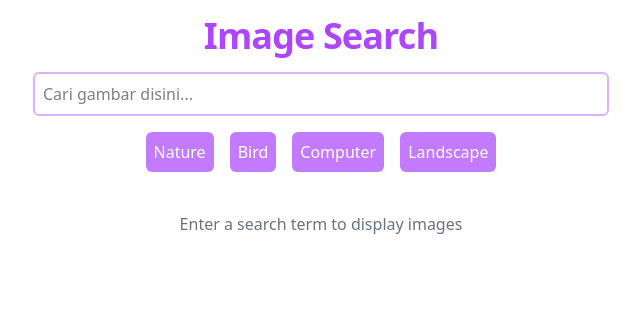
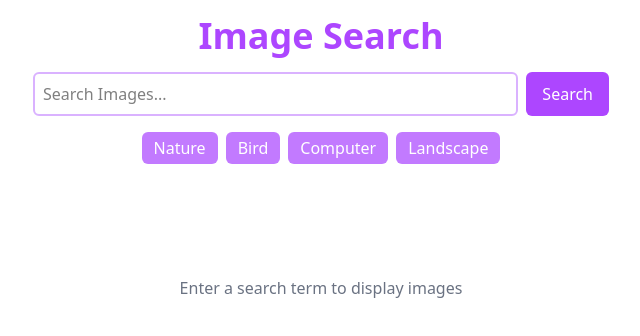
Before and after one commit to ArdyIan/gallery-viewer, a React (Vite) app: page / in a window 1280 px wide. Shown: the top 336 px of the page, without its empty margins (319-959 px from the left). Built offline with nearby package versions, Linux system fonts and the light colour scheme.

Commit message:
card hover effect with description

```diff
--- a/src/components/imageSearch.jsx
+++ b/src/components/imageSearch.jsx
@@ -1,72 +1,123 @@
 import axios from "axios";
+// import { button, div, image, title } from "motion/react-client";
 import React, { useState, useRef, useEffect, useCallback } from "react";
+// import { motion } from "motion/react";
 
 const API_URL = "https://api.unsplash.com/search/photos";
 const IMAGE_PER_PAGE = 20;
 
+const ExpandableCard = ({
+  imageSrc = "https://via.placeholder.com/400x300",
+  imageAlt = "Card Image",
+  title = "Card Title",
+  description = "No description available",
+  username = "Unknown",
+  userProfile = "https://unsplash.com",
+  userImage = "https://via.placeholder.com/100",
+}) => {
+  const [isHovered, setIsHovered] = useState(false);
+
+  return (
+    <div className="relative overflow-hidden rounded-lg shadow-lg h-64" onMouseEnter={() => setIsHovered(true)} onMouseLeave={() => setIsHovered(false)}>
+      <img src={imageSrc} alt={imageAlt} className="w-full h-full object-cover transition-transform duration-300 hover:scale-105" />
+
+      {/* Overlay */}
+      <div className={`absolute inset-0 bg-gradient-to-t from-black/80 via-black/20 to-transparent flex flex-col justify-end p-4 transition-all duration-300 ${isHovered ? "opacity-100" : "opacity-0"}`}>
+        <div className="flex items-center mb-2">
+          <img src={userImage} alt={username} className="w-8 h-8 rounded-full mr-2" />
+          <a href={userProfile} target="_blank" rel="noopener noreferrer" className="text-white font-medium hover:underline">
+            @{username}
+          </a>
+        </div>
+        <h3 className="text-white text-lg font-bold line-clamp-1">{title}</h3>
+        <p className="text-white text-sm line-clamp-2">{description}</p>
+      </div>
+    </div>
+  );
+};
+
 function ImageSearch() {
-  //test if api key is working
-  // console.log("key", import.meta.env.VITE_UNSPLASH_API_KEY);
   const searchInput = useRef(null);
   const [images, setImages] = useState([]);
   const [pagination, setPagination] = useState(1);
   const [totalPages, setTotalPages] = useState(0);
   const [errorMsg, setErrorMsg] = useState("");
+  const [isLoading, setIsLoading] = useState(false);
+  const [query, setQuery] = useState("");
 
   const fetchImages = useCallback(async () => {
+    if (!query.trim()) {
+      setImages([]);
+      return;
+    }
+    setIsLoading(true);
+    setErrorMsg("");
     try {
-      if (searchInput.current.value) {
-        setErrorMsg("");
       const { data } = await axios.get(`${API_URL}?query=${searchInput.current.value}&page=${pagination}&per_page=${IMAGE_PER_PAGE}&client_id=${import.meta.env.VITE_UNSPLASH_API_KEY}`);
       setImages(data.results);
       setTotalPages(data.total_pages);
       // console.log("result", result.data);
-      }
     } catch (error) {
       setErrorMsg("Failed to fetch images. Try again later.");
-      console.log(error);
+      console.log("Error fetching images:", error);
+    } finally {
+      setIsLoading(false);
     }
-  }, [pagination]);
+  }, [query, pagination]);
 
   useEffect(() => {
+    const timer = setTimeout(() => {
       fetchImages();
+    }, 500);
+
+    return () => clearTimeout(timer);
   }, [fetchImages]);
-
-  // function to avoid repetition
-  const resetSearch = () => {
-    setPagination(1);
-    fetchImages();
-  };
 
   const handleSearch = (event) => {
     event.preventDefault();
-    // console.log(searchInput.current.value);
-    resetSearch();
+    setQuery(searchInput.current.value.trim());
+    setPagination(1);
   };
 
   const handleSelection = (selection) => {
     searchInput.current.value = selection;
-    resetSearch();
+    setQuery(selection);
+    setPagination(1);
   };
 
-  // pagination test
-  // console.log("page", pagination);
+  const handleNext = () => {
+    if (pagination < totalPages) {
+      setPagination((prev) => prev + 1);
+    }
+  };
+
+  const handlePrev = () => {
+    if (pagination > 1) {
+      setPagination((prev) => prev - 1);
+    }
+  };
 
   return (
-    <main className="min-h-screen p-4">
-      <div className="max-w-xl mx-auto space-y-6">
+    <main className="min-h-screen p-4 max-w-7xl mx-auto">
       {/* SEARCH SECTION */}
+      <div className="max-w-xl mx-auto space-y-6 mb-8">
         <div className="text-center space-y-4">
-          <h1 className="text-4xl font-bold tracking-tight text-purple-500">Image Search</h1>
+          <h1 className="text-4xl font-bold text-purple-500">Image Search</h1>
           {errorMsg && <p className="text-red-500">{errorMsg}</p>}
 
-          <div className="w-full">
+          <form onSubmit={handleSearch} className="flex gap-2">
+            <input type="search" placeholder="Search Images..." ref={searchInput} className="flex-1 border-2 border-purple-300 p-2 rounded-md" />
+            <button type="submit" className="bg-purple-500 text-white px-4 py-2 rounded-md hover:bg-purple-600 transition-colors">
+              Search
+            </button>
+          </form>
+          {/* <div className="w-full">
             <form onSubmit={handleSearch}>
               <input type="search" placeholder="Cari gambar disini..." ref={searchInput} className="text-black-900 w-full border-2 border-purple-300 p-2 rounded-md" />
             </form>
-          </div>
+          </div> */}
 
-          <div className="flex flex-row gap-4 justify-center flex-wrap">
+          {/* <div className="flex flex-row gap-4 justify-center flex-wrap">
             <button onClick={() => handleSelection("nature")} className="bg-purple-400 p-2 rounded-md text-white">
               Nature
             </button>
@@ -79,46 +130,58 @@ function ImageSearch() {
             <button onClick={() => handleSelection("landscape")} className="bg-purple-400 p-2 rounded-md text-white">
               Landscape
             </button>
+          </div> */}
+          <div className="flex flex-wrap gap-2 justify-center">
+            {["Nature", "Bird", "Computer", "Landscape"].map((item) => (
+              <button key={item} onClick={() => handleSelection(item.toLowerCase())} className="bg-purple-400 px-3 py-1 rounded-md text-white hover:bg-purple-500 transition-colors">
+                {item}
+              </button>
+            ))}
           </div>
         </div>
       </div>
-      {/* IMAGE GRID */}
 
-      {images.length > 0 ? (
-        <div className="grid grid-cols-2 sm:grid-cols-3 md:grid-cols-4 lg:grid-cols-5 gap-4 pt-4">
+      {/* Result */}
+      {isLoading ? (
+        <div className="text-center py-20">
+          <div className="inline-block animate-spin rounded-full h-8 w-8 border-t-2 border-b-2 border-purple-500"></div>
+          <p className="mt-2">Loading images...</p>
+        </div>
+      ) : images.length > 0 ? (
+        <>
+          <div className="grid grid-cols-1 sm:grid-cols-2 lg:grid-cols-3 xl:grid-cols-4 gap-6">
             {images.map((image) => (
-            <div key={image.id} className="relative group overflow-hidden rounded-lg shadow-md hover:shadow-lg transition-shadow">
-              <img
-                src={image.urls.small}
-                alt={image.alt_description || "Unsplash Image"}
-                className="w-full h-48 object-hover hover:scale-105 transition-transform duration-300"
-                onError={(e) => {
-                  e.target.src = "https://via.placeholder.com/300?text=Image+Not+Available";
-                }}
+              <ExpandableCard
+                key={image.id}
+                imageSrc={image.urls.regular}
+                imageAlt={image.alt_description || "Unsplash Image"}
+                title={image.alt_description?.substring(0, 30) || "Beautifull Image"}
+                description={image.alt_description || "No description available"}
+                username={image.user.username}
+                userProfile={image.user.links.html}
+                userImage={image.user.profile_image.small}
               />
-              <div className="absolute inset-0 bg-gradient-to-t from-black/60 to-transparent opacity-0 group-hover:opacity-100 transition-opacity flex items-end p-2">
-                <p className="text-white text-sm truncate">{image.alt_description || "No Description"}</p>
-              </div>
-            </div>
             ))}
           </div>
-      ) : (
-        <div className="text-center py-10 text-gray-500">{searchInput.current?.value ? "No images found .Try another search" : "Enter a search term to display images"}</div>
-      )}
-      <div className="flex justify-center gap-8 mt-8 w-full">
-        {pagination > 1 && (
-          <button variant="secondary" onClick={() => setPagination(pagination - 1)} className="bg-purple-400 p-2 rounded-md text-white">
+
+          {/* Pagination */}
+          <div className="flex justify-center items-center gap-4 mt-8">
+            <button onClick={handlePrev} disabled={pagination <= 1 || isLoading} className={`px-4 py-2 rounded-md ${pagination <= 1 ? "bg-gray-300 cursor-not-allowed" : "bg-purple-500 text-white hover:bg-purple-600"}`}>
               Previous
             </button>
-        )}
-        {pagination < totalPages && (
-          <button variant="secondary" onClick={() => setPagination(pagination + 1)} className="bg-purple-400 p-2 rounded-md text-white">
+            <span className="text-gray-700">
+              Page {pagination} of {totalPages}
+            </span>
+
+            <button onClick={handleNext} disabled={pagination >= totalPages || isLoading} className={`px-4 py-2 rounded-md ${pagination >= totalPages ? "bg-gray-300 cursor-not-allowed" : "bg-purple-500 text-white hover:bg-purple-600"}`}>
               Next
             </button>
+          </div>
+        </>
+      ) : (
+        <div className="text-center py-20 text-gray-500">{query ? "No images found. Try another search." : "Enter a search term to display images"}</div>
       )}
-      </div>
     </main>
   );
 }
-
 export default ImageSearch;
```
Lines whose indentation alone changed are shown as unchanged.
